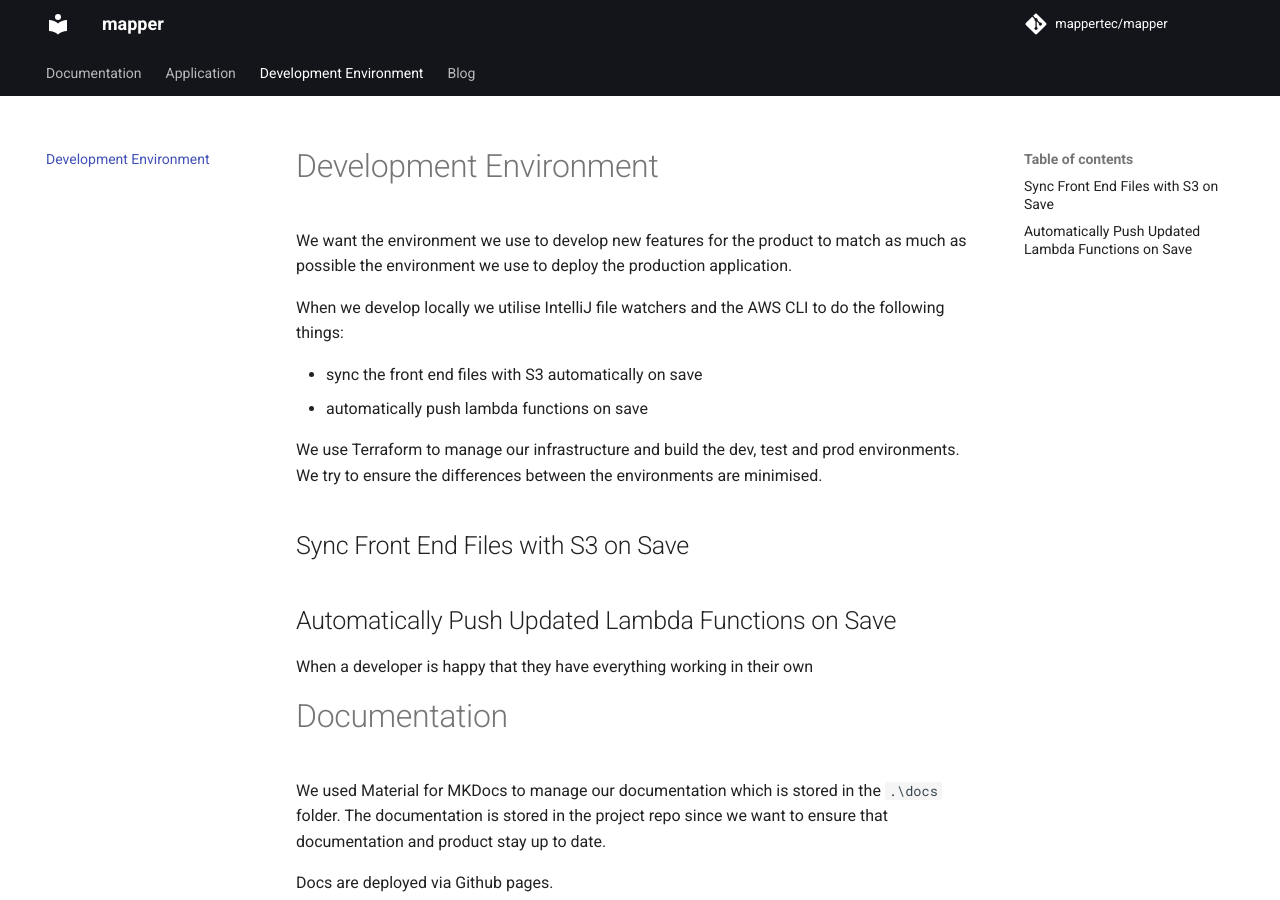
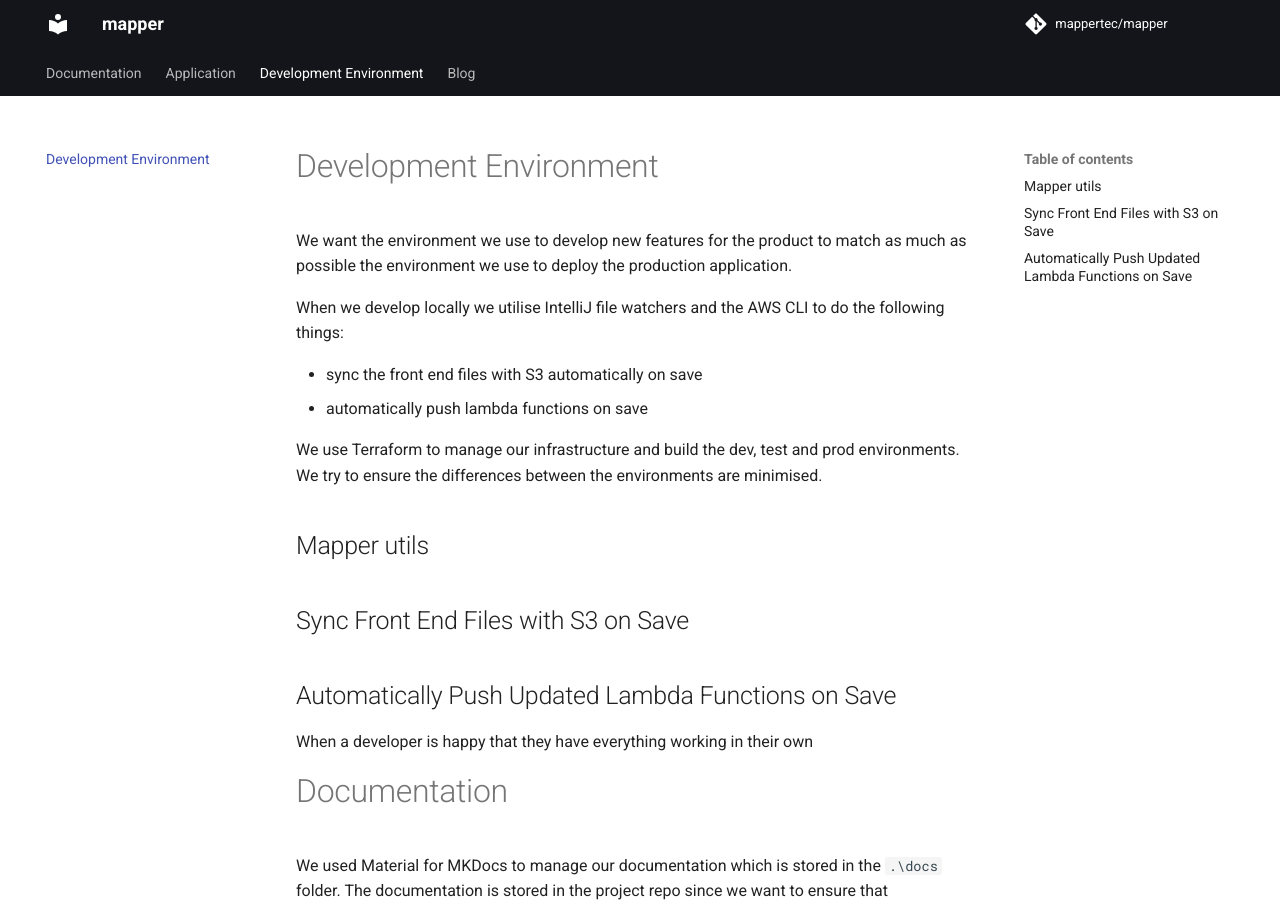
Before and after one commit to engineerdan/service1, an MkDocs documentation site: the page built from docs/developer.md, in a window 1280 px wide and 900 px high. Built offline with MkDocs 1.6.1 and Material for MkDocs 9.7.7, drawn with Linux system fonts in a browser that asks for light colours; comment, search, counter and statistics services are not loaded.

```diff
--- a/docs/developer.md
+++ b/docs/developer.md
@@ -8,6 +8,10 @@ When we develop locally we utilise IntelliJ file watchers and the AWS CLI to do
 - automatically push lambda functions on save
 
 We use Terraform to manage our infrastructure and build the dev, test and prod environments.  We try to ensure the differences between the environments are minimised.
+
+## Mapper utils
+
+
 
 ## Sync Front End Files with S3 on Save
 
```
